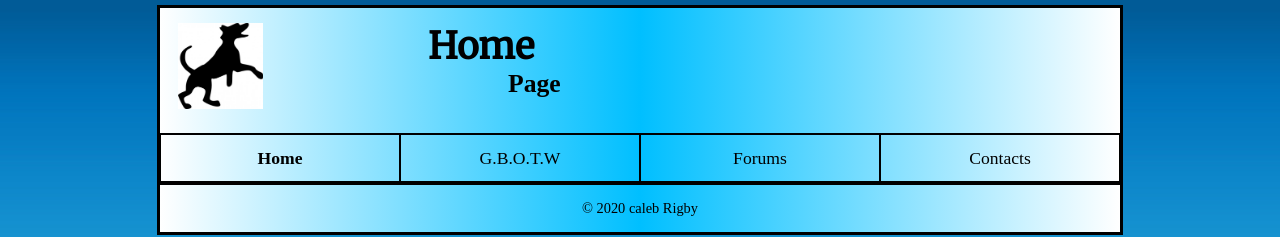
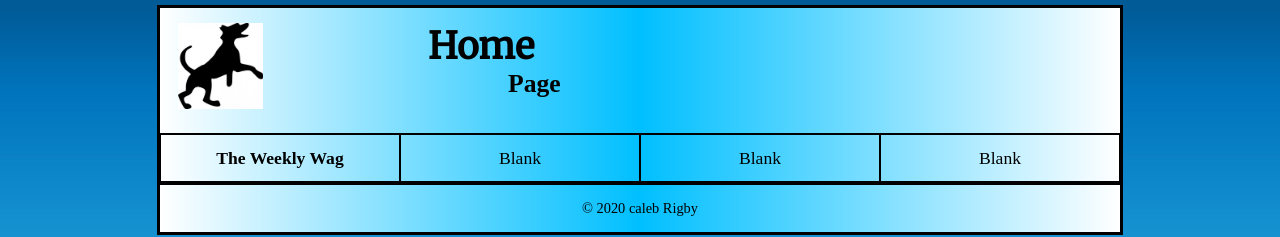
Before and after one commit to belac1997/belac1997.github.io, a plain HTML site: page index.html in a window 1280 px wide. Shown: the top 237 px of the page. Drawn offline with nearby package versions, Linux system fonts and the light colour scheme; files whose address does not match are found by name.

Commit message:
Update index.html

```diff
--- a/index.html
+++ b/index.html
@@ -28,10 +28,10 @@
   <nav id="mobile_menu"></nav>
   <nav id="nav_menu">
   	<ul>
-    	<li><a href="theweeklywag/home.html" class="current">Home</a></li>
-    	<li><a href="gbotw.html">G.B.O.T.W</a></li>
-    	<li><a href="forums.html">Forums</a></li>
-    	<li><a href="contacts.html">Contacts</a></li>
+    	<li><a href="theweeklywag/home.html" class="current">The Weekly Wag</a></li>
+    	<li><a href="gbotw.html">Blank</a></li>
+    	<li><a href="forums.html">Blank</a></li>
+    	<li><a href="contacts.html">Blank</a></li>
 	</ul>
   </nav>
   <main>
```
